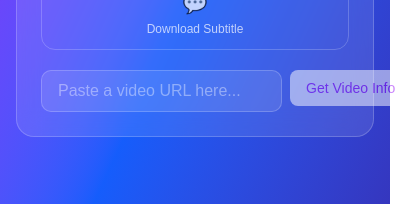
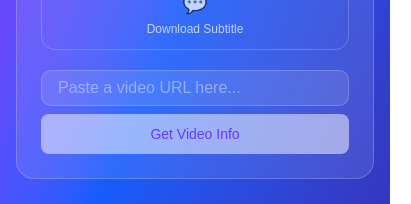
Before and after one commit to AbokashefMohamed/video-downloader-app, a React (Vite) app in the folder frontend/: page / in a window 390 px wide. Shown: the part 438-642 px from the top of the page, 411 px wide, since content can reach past the window. Built offline with nearby package versions, Linux system fonts and the light colour scheme; no server answers.

Commit message:
feat: make URL input stack vertically on mobile

```diff
--- a/frontend/src/components/home/UrlInput.tsx
+++ b/frontend/src/components/home/UrlInput.tsx
@@ -12,7 +12,7 @@ export function UrlInput({ url, probing, onChange, onProbe }: Props) {
   const { t } = useTranslation();
 
   return (
-    <div className="flex gap-2">
+    <div className="flex flex-col sm:flex-row gap-2">
       <input
         type="url"
         required
@@ -26,12 +26,12 @@ export function UrlInput({ url, probing, onChange, onProbe }: Props) {
           }
         }}
         placeholder={t("home.urlPlaceholder")}
-        className="flex-1 bg-white/10 border border-white/20 rounded-lg px-4 py-2 text-white placeholder:text-white/40 focus:outline-none focus:border-white/50"
+        className="flex-1 bg-white/10 border border-white/20 rounded-lg px-4 py-2 text-white placeholder:text-white/40 focus:outline-none focus:border-white/50 h-10"
       />
       <Button
         onClick={onProbe}
         disabled={probing || !url.trim()}
-        className="bg-white text-purple-600 hover:bg-white/90 shrink-0"
+        className="bg-white text-purple-600 hover:bg-white/90 shrink-0 h-10"
       >
         {probing ? t("common.loading") : t("home.probeButton")}
       </Button>
```
